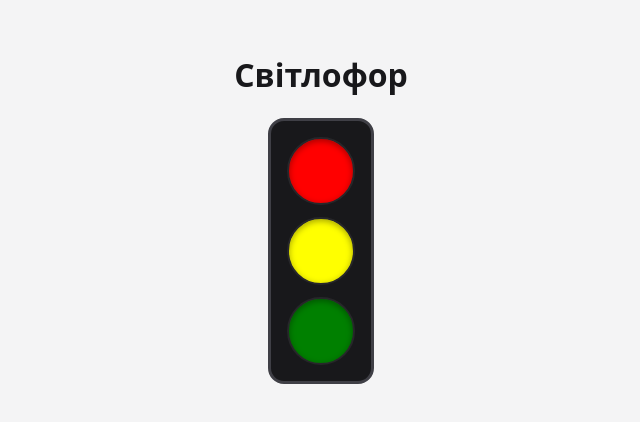
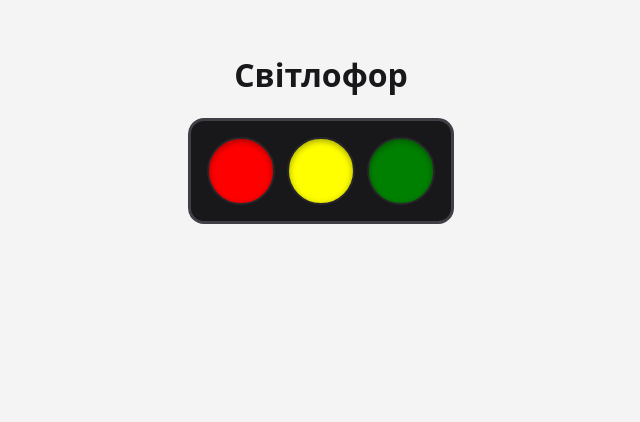
Before and after one commit to Bishop-mstr/frontend-labs, a React (Vite) app: page / in a window 1280 px wide. Shown: the top 422 px of the page, without its empty margins (319-959 px from the left). Built offline with nearby package versions, Linux system fonts and the light colour scheme.

Commit message:
feat: створено orientation prop для TrafficLights.

```diff
--- a/src/App.jsx
+++ b/src/App.jsx
@@ -5,7 +5,7 @@ function App() {
   return (
     <main className="app">
       <h1>Світлофор</h1>
-      <TrafficLights />
+      <TrafficLights orientation="horizontal" />
     </main>
   )
 }
--- a/src/components/TrafficLights.css
+++ b/src/components/TrafficLights.css
@@ -7,3 +7,11 @@
     border-radius: 16px;
     border: 3px solid #3f3f46;
   }
+
+.traffic-lights.vertical {
+  flex-direction: column;
+  }
+
+.traffic-lights.horizontal {
+  flex-direction: row;
+  }
--- a/src/components/TrafficLights.jsx
+++ b/src/components/TrafficLights.jsx
@@ -1,9 +1,11 @@
 import Light from './Light'
 import './TrafficLights.css'
 
-function TrafficLights() {
+function TrafficLights({ orientation = 'vertical' }) {
+  const directionClass = orientation === 'horizontal' ? 'horizontal' : 'vertical'
+
   return (
-    <div className="traffic-lights">
+    <div className={`traffic-lights ${directionClass}`}>
       <Light color="red" />
       <Light color="yellow" />
       <Light color="green" />
```
